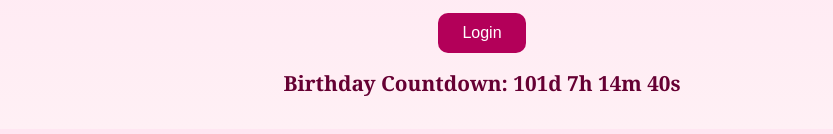
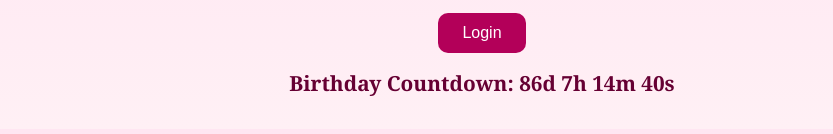
Before and after one commit to Sushan54/birthday-of-47, a plain HTML site: page index.html in a window 1280 px wide. Shown: the part 144-278 px from the top of the page, without its empty margins (158-991 px from the left). Drawn offline with Linux system fonts and the light colour scheme.

Commit message:
Update index.html
mistake

```diff
--- a/index.html
+++ b/index.html
@@ -8,7 +8,7 @@
 </head>
 <body>
 <main class="container">
-  <h1>Welcome to Your Sweet 16.  my babae ❤️</h1>
+  <h1>Welcome to Your Sweet 16. my babae ❤️</h1>
   <input type="password" id="password" placeholder="Enter special password"/>
   <button id="loginBtn">Login</button>
   <div id="countdown" class="countdown"></div>
@@ -30,16 +30,17 @@ loginBtn.addEventListener("click", () => {
 
 // Countdown to birthday
 const countdownEl = document.getElementById("countdown");
-const birthday = new Date("Dec 12, 2025 00:00:00").getTime();
+// Birthday on November 27, 2025
+const birthday = new Date("Nov 27, 2025 00:00:00").getTime();
 
 setInterval(() => {
   const now = new Date().getTime();
   const distance = birthday - now;
 
-  const days = Math.floor(distance/(1000*60*60*24));
-  const hours = Math.floor((distance%(1000*60*60*24))/(1000*60*60));
-  const minutes = Math.floor((distance%(1000*60*60))/(1000*60));
-  const seconds = Math.floor((distance%(1000*60))/1000);
+  const days = Math.floor(distance / (1000 * 60 * 60 * 24));
+  const hours = Math.floor((distance % (1000 * 60 * 60 * 24)) / (1000 * 60 * 60));
+  const minutes = Math.floor((distance % (1000 * 60 * 60)) / (1000 * 60));
+  const seconds = Math.floor((distance % (1000 * 60)) / 1000);
 
   countdownEl.innerText = distance > 0
     ? `Birthday Countdown: ${days}d ${hours}h ${minutes}m ${seconds}s`
```
